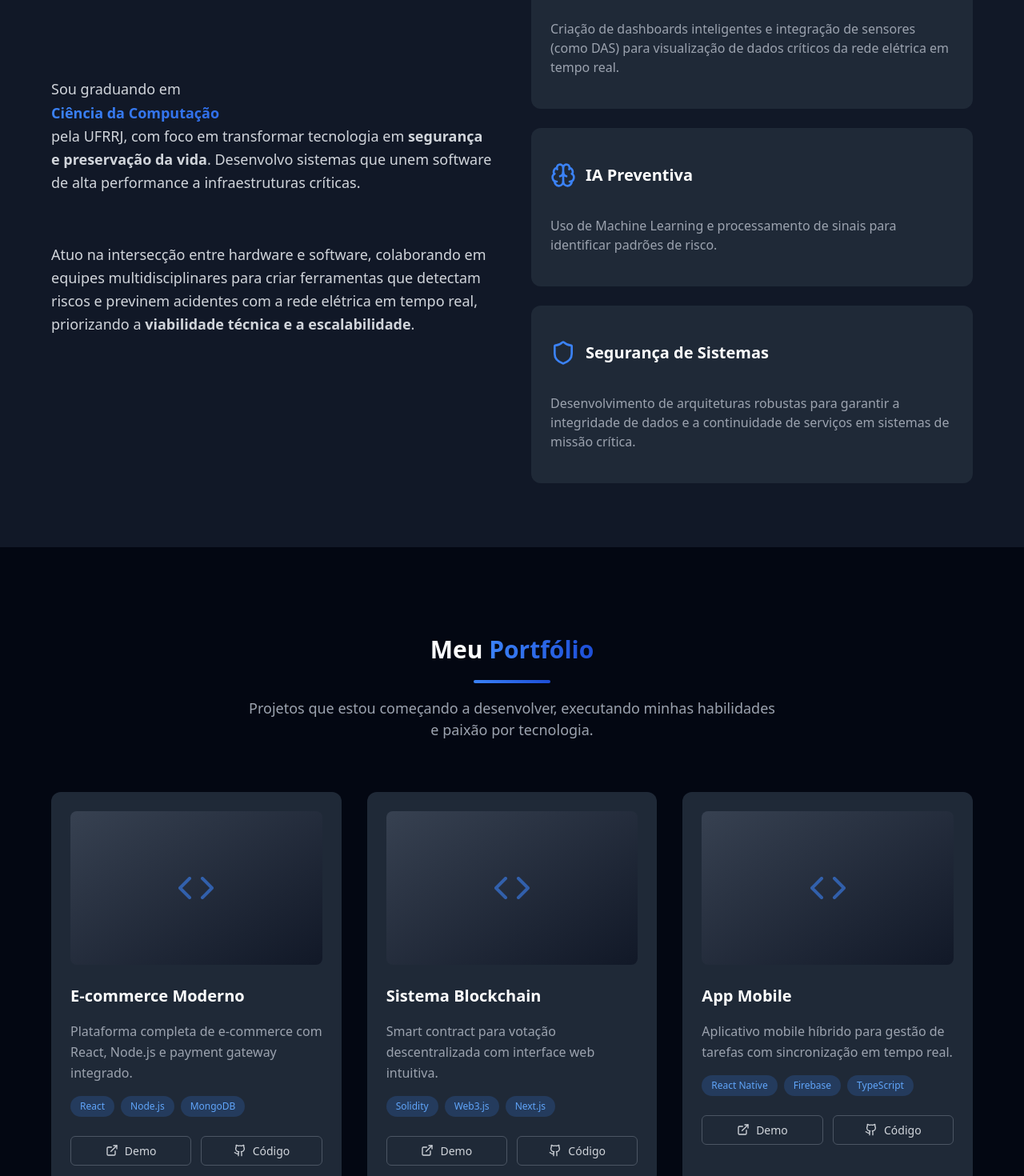
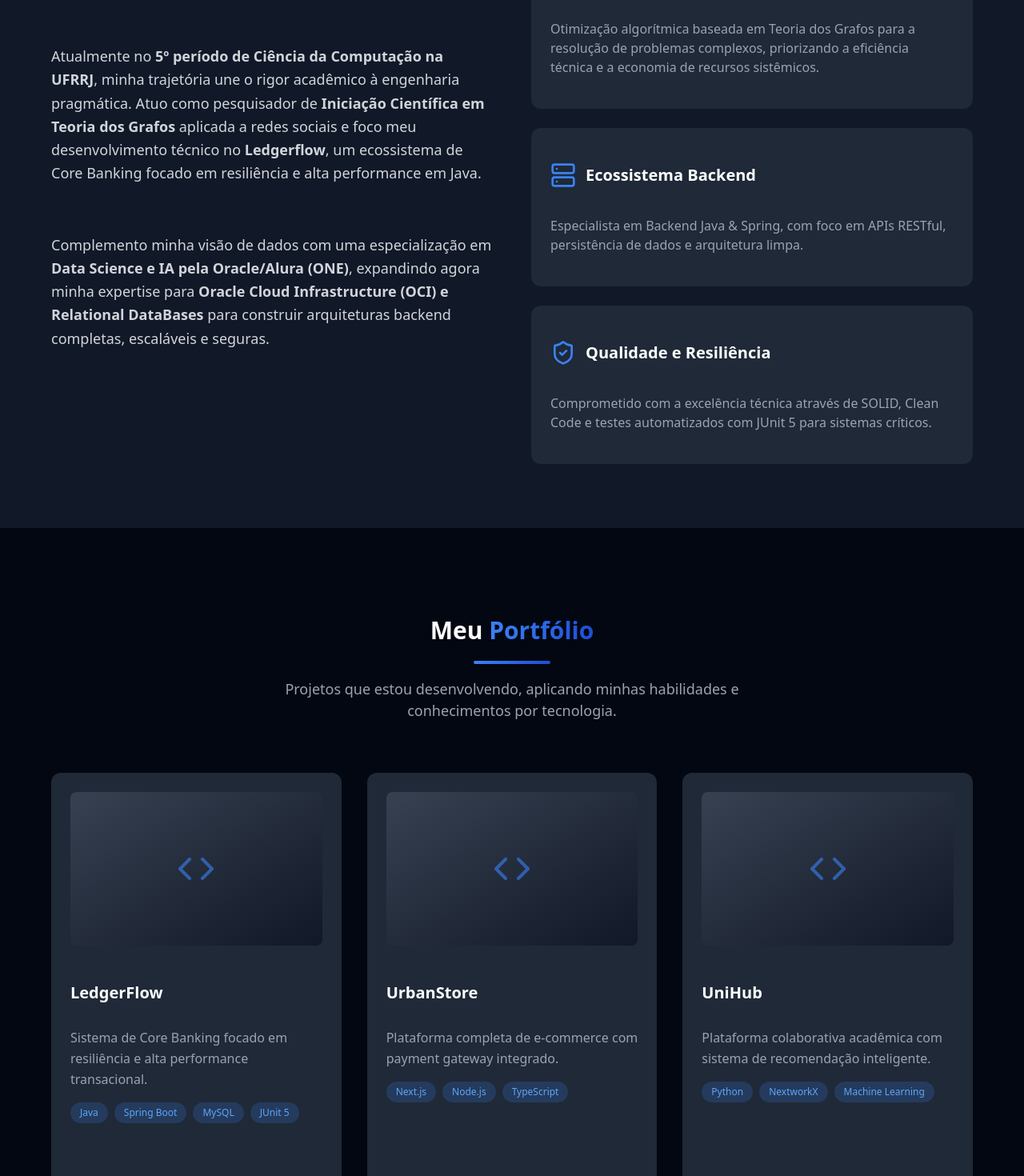
Before and after one commit to whois-machado/myportfolio, a React app: page / in a window 1280 px wide. Shown: the part 1120-2590 px from the top of the page at 80% size. Built offline with nearby package versions, Linux system fonts and the light colour scheme; the HTML template or start-up script is replaced by a standard one.

Commit message:
feat(ui): upgrade portfolio layout and tech showcase

```diff
--- a/src/App.jsx
+++ b/src/App.jsx
@@ -1,13 +1,27 @@
 import React, { useState, useEffect } from 'react';
-import { Mail, Github, Linkedin, ChevronDown, Menu, X, Code, Brain, Shield, ExternalLink } from 'lucide-react';
+import { Mail, Github, Linkedin, BookOpen, ChevronDown, Menu, X, Server, Code, Network, ShieldCheck, ExternalLink } from 'lucide-react';
 import styles from './Portfolio.module.css';
 
 
 function TechStackMarquee() {
-  // Linha 1: Focada em Web e Software
-  const techRow1 = ['JavaScript', 'TypeScript', 'Node.js', 'C++', 'Tailwind CSS', 'Docker'];
-  // Linha 2: Focada em IA, IoT e Dados (Projeto Energisa)
-  const techRow2 = ['Python', 'TensorFlow', 'IoT', 'Machine Learning', 'FastAPI', 'AWS'];
+  const techRow1 = ['Java', 'Spring Boot', 'REST APIs', 'JUnit 5', 'Docker'];
+  const techRow2 = ['JavaScript', 'Next.js', 'TypeScript', 'Node.js'];
+  const techRow3 = ['SOLID', 'Clean Code', 'Software Design'];
+  const techRow4 = ['Python', 'Machine Learning', 'NetworkX', 'ETL (Pandas)', 'AWS'];
+
+  // Função para renderizar a esteira com repetição tripla para evitar buracos
+  const renderMarquee = (items, reverse = false) => (
+    <div className={styles.marquee}>
+      <div className={`${styles.marqueeInner} ${reverse ? styles.marqueeReverse : ''}`}>
+        {/* Triplicamos os itens para garantir preenchimento total em qualquer resolução */}
+        {[...items, ...items, ...items].map((item, i) => (
+          <div key={i} className={styles.marqueeItem}>
+            <span className={styles.techDot}></span> {item}
+          </div>
+        ))}
+      </div>
+    </div>
+  );
 
   return (
     <section className={styles.techSection}>
@@ -17,31 +31,11 @@ function TechStackMarquee() {
         </h2>
       </div>
 
-      {/* Container com máscara de degradê nas bordas */}
       <div className={styles.marqueeContainer}>
-
-        {/* Esteira 1: Esquerda para Direita */}
-        <div className={styles.marquee}>
-          <div className={styles.marqueeInner}>
-            {[...techRow1, ...techRow1].map((item, i) => (
-              <div key={i} className={styles.marqueeItem}>
-                <span className={styles.techDot}></span> {item}
-              </div>
-            ))}
-          </div>
-        </div>
-
-        {/* Esteira 2: Direita para Esquerda (Reverse) */}
-        <div className={styles.marquee}>
-          <div className={`${styles.marqueeInner} ${styles.marqueeReverse}`}>
-            {[...techRow2, ...techRow2].map((item, i) => (
-              <div key={i} className={styles.marqueeItem}>
-                <span className={styles.techDot}></span> {item}
-              </div>
-            ))}
-          </div>
-        </div>
-
+        {renderMarquee(techRow1)}
+        {renderMarquee(techRow2, true)}
+        {renderMarquee(techRow3)}
+        {renderMarquee(techRow4, true)}
       </div>
     </section>
   );
@@ -184,8 +178,8 @@ export default function App() {
 
             <p className={styles.heroSubtitle}>
               <p className={styles.heroSubtitle}>
-                Estudante de Ciência da Computação pela UFRRJ, focado em desenvolver soluções de software para <strong>infraestruturas críticas</strong>. Especialista em unir <strong>IA e IoT</strong> para promover a <strong>segurança e a preservação da vida</strong> em ambientes de risco.
-</p>
+                Computer Science Student - UFRRJ | Software Engineer | Backend Java & Spring | REST APIs
+              </p>
             </p>
 
             <div className={styles.heroActions}>
@@ -221,46 +215,42 @@ export default function App() {
           <div className={styles.aboutContentGrid}>
             <div className={styles.textContainer}>
               <p className={styles.paragraph}>
-                Sou graduando em <strong className={styles.highlightText}>Ciência da Computação</strong> pela UFRRJ,
-                com foco em transformar tecnologia em <strong>segurança e preservação da vida</strong>.
-                Desenvolvo sistemas que unem software de alta performance a infraestruturas críticas.
+                Atualmente no <strong>5º período de Ciência da Computação na UFRRJ</strong>, minha trajetória une o rigor acadêmico à engenharia pragmática. Atuo como pesquisador de <strong>Iniciação Científica em Teoria dos Grafos</strong> aplicada a redes sociais e foco meu desenvolvimento técnico no <strong>Ledgerflow</strong>, um ecossistema de Core Banking focado em resiliência e alta performance em Java.
               </p>
 
               <p className={styles.paragraph}>
-                Atuo na intersecção entre hardware e software, colaborando em equipes multidisciplinares
-                para criar ferramentas que detectam riscos e previnem acidentes com a rede elétrica em tempo real,
-                priorizando a <strong>viabilidade técnica e a escalabilidade</strong>.
+                Complemento minha visão de dados com uma especialização em <strong>Data Science e IA pela Oracle/Alura (ONE)</strong>, expandindo agora minha expertise para <strong>Oracle Cloud Infrastructure (OCI) e Relational DataBases</strong> para construir arquiteturas backend completas, escaláveis e seguras.
               </p>
             </div>
 
             <div className={styles.skillsGrid}>
               <div className={styles.skillCard}>
                 <div className={styles.skillCardHeader}>
-                  <Code className={styles.skillCardIcon} />
-                  <h3 className={styles.skillCardTitle}>IoT & Monitoramento</h3>
+                  <Network className={styles.skillCardIcon} />
+                  <h3 className={styles.skillCardTitle}>Ciência & Algoritmos</h3>
                 </div>
                 <p className={styles.skillCardText}>
-                  Criação de dashboards inteligentes e integração de sensores (como DAS) para visualização de dados críticos da rede elétrica em tempo real.
+                  Otimização algorítmica baseada em Teoria dos Grafos para a resolução de problemas complexos, priorizando a eficiência técnica e a economia de recursos sistêmicos.
                 </p>
               </div>
 
               <div className={styles.skillCard}>
                 <div className={styles.skillCardHeader}>
-                  <Brain className={styles.skillCardIcon} />
-                  <h3 className={styles.skillCardTitle}>IA Preventiva</h3>
+                  <Server className={styles.skillCardIcon} />
+                  <h3 className={styles.skillCardTitle}>Ecossistema Backend</h3>
                 </div>
                 <p className={styles.skillCardText}>
-                  Uso de Machine Learning e processamento de sinais para identificar padrões de risco.
+                  Especialista em Backend Java & Spring, com foco em APIs RESTful, persistência de dados e arquitetura limpa.
                 </p>
               </div>
 
               <div className={styles.skillCard}>
                 <div className={styles.skillCardHeader}>
-                  <Shield className={styles.skillCardIcon} />
-                  <h3 className={styles.skillCardTitle}>Segurança de Sistemas</h3>
+                  <ShieldCheck className={styles.skillCardIcon} />
+                  <h3 className={styles.skillCardTitle}>Qualidade e Resiliência</h3>
                 </div>
                 <p className={styles.skillCardText}>
-                  Desenvolvimento de arquiteturas robustas para garantir a integridade de dados e a continuidade de serviços em sistemas de missão crítica.
+                  Comprometido com a excelência técnica através de SOLID, Clean Code e testes automatizados com JUnit 5 para sistemas críticos.
                 </p>
               </div>
             </div>
@@ -277,7 +267,7 @@ export default function App() {
             </h2>
             <div className={styles.titleUnderline}></div>
             <p className={styles.sectionSubtitle}>
-              Projetos que estou começando a desenvolver, executando minhas habilidades e paixão por tecnologia.
+              Projetos que estou desenvolvendo, aplicando minhas habilidades e conhecimentos por tecnologia.
             </p>
           </div>
 
@@ -285,35 +275,22 @@ export default function App() {
             {/* Project Card Template */}
             {[
               {
-                title: "E-commerce Moderno",
-                description: "Plataforma completa de e-commerce com React, Node.js e payment gateway integrado.",
-                tech: ["React", "Node.js", "MongoDB"]
+                title: "LedgerFlow",
+                description: "Sistema de Core Banking focado em resiliência e alta performance transacional.",
+                tech: ["Java", "Spring Boot", "MySQL", "JUnit 5"],
+                githubUrl: "https://github.com/whois-machado/LedgerFlow"
               },
               {
-                title: "Sistema Blockchain",
-                description: "Smart contract para votação descentralizada com interface web intuitiva.",
-                tech: ["Solidity", "Web3.js", "Next.js"]
+                title: "UrbanStore",
+                description: "Plataforma completa de e-commerce com payment gateway integrado.",
+                tech: ["Next.js", "Node.js", "TypeScript"]
               },
               {
-                title: "App Mobile",
-                description: "Aplicativo mobile híbrido para gestão de tarefas com sincronização em tempo real.",
-                tech: ["React Native", "Firebase", "TypeScript"]
+                title: "UniHub",
+                description: "Plataforma colaborativa acadêmica com sistema de recomendação inteligente.",
+                tech: ["Python", "NextworkX", "Machine Learning"]
               },
-              {
-                title: "VisionSafe AI",
-                description: "Modelo de visão computacional treinado para identificar a proximidade de risco entre máquinas pesadas (guindastes e escavadeiras) e redes elétricas em imagens de canteiros de obra.",
-                tech: ["Python", "OpenCV", "TensorFlow"]
-              },
-              {
-                title: "SafeGrid IoT Monitor",
-                description: "Protótipo de sistema sensorial para detecção de inclinação e vibrações anômalas em estruturas de utilidade pública, com alertas automáticos via protocolo MQTT.",
-                tech: ["C++", "MQTT", "Node.js"]
-              },
-              {
-                title: "Infrastructure OpsCenter",
-                description: "Plataforma distribuída para reporte geolocalizado de incidentes de infraestrutura, com arquitetura resiliente projetada para operar com baixa latência em situações críticas.",
-                tech: ["Go", "React", "PostgreSQL"]
-              }
+
             ].map((project, index) => (
               <div
                 key={index}
@@ -331,6 +308,7 @@ export default function App() {
                   {project.description}
                 </p>
 
+                <div className={styles.cardFooter}>
                 <div className={styles.projectTechTagsContainer}>
                   {project.tech.map((tech, techIndex) => (
                     <span
@@ -339,15 +317,15 @@ export default function App() {
                     </span>
                   ))}
                 </div>
+                </div>
 
                 <div className={styles.projectActions}>
-                  <button className={styles.projectButton}>
-                    <ExternalLink className={styles.buttonIcon}/>
-                    <span>Demo</span>
-                  </button>
-                  <button className={styles.projectButton}>
+                  <button
+                    className={styles.projectButton}
+                    onClick={() => project.githubUrl !== "#" && window.open(project.githubUrl, "_blank")}
+                  >
                     <Github className={styles.buttonIcon}/>
-                    Código
+                    Repositório
                   </button>
                 </div>
               </div>
@@ -401,6 +379,14 @@ export default function App() {
                 <h3 className={styles.contactCardTitle}>Linkedin</h3>
                 <p className={styles.contactCardText}>/in/gabrielmachadodecarvalho  </p>
               </a>
+
+              <a href="https://dev.to/whoismachado" target="_blank" rel="noopener noreferrer" className={styles.contactCard}>
+                <div className={styles.contactCardIconWrapper} style={{backgroundColor: '#000000'}}>
+                  <BookOpen className={styles.contactCardIcon} />
+                </div>
+                <h3 className={styles.contactCardTitle}>Dev.to</h3>
+                <p className={styles.contactCardText}>Artigos Técnicos</p>
+              </a>
             </div>
           </div>
 
--- a/src/Portfolio.module.css
+++ b/src/Portfolio.module.css
@@ -260,6 +260,10 @@
   border-radius: 0.75rem;
   padding: 1.5rem;
   transition: all 0.3s;
+
+  display: flex;
+  flex-direction: column;
+  height: 100%;
 }
 .projectCard:hover {
   background-color: #374151; /* hover:bg-gray-750 */
@@ -438,15 +442,18 @@
 .projectActions {
   display: flex;
   gap: 0.75rem;
-  margin-top: auto; /* Empurra os botões para a base do card */
+  margin-top: auto;
+  justify-content:center;/* Empurra os botões para a base do card */
 }
 
 .projectButton {
-  flex: 1;
+  width: fit-content;
+  min-width: 140px;
+  padding: 0.5rem 1.25rem;
+
   border: 1px solid #4b5563;
   color: #d1d5db;
   background-color: transparent;
-  padding: 0.5rem 0.75rem;
   border-radius: 6px;
   cursor: pointer;
   font-size: 0.875rem;
@@ -605,35 +612,54 @@
 /* --- Estilos da Seção Contato --- */
 
 .contactContainer {
-  max-width: 56rem; /* max-w-4xl */
+  /* Aumentado de 56rem para 1200px para acomodar os 4 cards lado a lado */
+  max-width: 1200px;
   margin-left: auto;
   margin-right: auto;
-  padding-left: 1rem;
-  padding-right: 1rem;
+  padding-left: 1.5rem;
+  padding-right: 1.5rem;
   text-align: center;
 }
 
 .contactInfoBox {
-  background-color: #1f2937; /* bg-gray-800 */
-  border-radius: 1rem; /* rounded-2xl */
-  padding: 2rem; /* p-8 */
-  margin-bottom: 3rem; /* mb-12 */
+  background-color: #1f2937; /* Mantém o padrão do site */
+  border-radius: 1rem;
+  padding: 3rem 2rem; /* Aumentei levemente o padding vertical */
+  margin-bottom: 3rem;
+  /* Dica: Use uma borda fina para remeter ao seu LinkedIn */
+  border: 1px solid rgba(255, 255, 255, 0.05);
 }
 
 .contactInfoGrid {
-  display: grid;
-  gap: 2rem; /* gap-8 */
+  display: flex;
+  flex-direction: row;
+  justify-content: center;
+  align-items: stretch;
+  gap: 24px; /* Espaço entre os cards */
+  width: 100%;
+  flex-wrap: nowrap; /* Impede a quebra de linha em telas de desktop */
+}
+
+/* Ajuste responsivo para celulares */
+@media (max-width: 900px) {
+  .contactInfoGrid {
+    flex-wrap: wrap; /* No celular ele volta a quebrar para não espremer */
+  }
 }
 
 .contactCard {
+  flex: 1;
+  min-width: 200px; /* Reduzi levemente o mínimo para garantir o encaixe */
+  max-width: 280px;
   display: flex;
   flex-direction: column;
   align-items: center;
-  padding: 1.5rem; /* p-6 */
-  background-color: #374151; /* bg-gray-700 */
-  border-radius: 0.75rem; /* rounded-xl */
-  text-decoration: none;
-  transition: all 0.3s;
+  text-align: center;
+  background-color: rgba(255, 255, 255, 0.02); /* Leve fundo para destacar do box */
+  border: 1px solid rgba(255, 255, 255, 0.1);
+  border-radius: 12px;
+  padding: 32px 20px;
+  transition: all 0.3s ease;
 }
 .contactCard:hover {
   background-color: #4b5563; /* hover:bg-gray-600 */
@@ -714,62 +740,61 @@
   padding: 6rem 0;
   background-color: #030712;
   border-top: 1px solid rgba(255, 255, 255, 0.05);
+  overflow: hidden; /* Garante que nada saia da seção principal */
 }
 
-/* Cria o efeito de "sumir" nas pontas */
 .marqueeContainer {
-  position: relative;
-  width: 100%;
   display: flex;
   flex-direction: column;
-  gap: 1.5rem;
-  overflow: hidden;
-  /* Máscara gradiente para as bordas */
+  gap: 2rem;
+  position: relative;
+  /* A máscara esconde as bordas para o efeito de fade */
+  -webkit-mask-image: linear-gradient(to right, transparent, black 15%, black 85%, transparent);
   mask-image: linear-gradient(to right, transparent, black 15%, black 85%, transparent);
-  -webkit-mask-image: linear-gradient(to right, transparent, black 15%, black 85%, transparent);
 }
 
 .marquee {
   display: flex;
-  user-select: none;
-  gap: 2rem;
+  width: 100%;
+  overflow: visible; /* Essencial para o hover não cortar o item */
 }
 
 .marqueeInner {
   display: flex;
-  flex-shrink: 0;
   align-items: center;
-  justify-content: space-around;
   gap: 2rem;
-  min-width: 100%;
-  animation: scrollLeft 30s linear infinite;
+  width: max-content;
+  animation: scrollLeft 40s linear infinite;
+  padding: 10px 0; /* Respiro para o efeito de flutuar (translateY) no hover */
 }
 
-/* Segunda linha indo para o lado oposto */
 .marqueeReverse {
-  animation: scrollRight 30s linear infinite;
+  animation: scrollRight 40s linear infinite;
 }
 
 .marqueeItem {
   display: flex;
   align-items: center;
   gap: 0.75rem;
-  font-size: 1.25rem;
+  font-size: 1.15rem;
   font-weight: 600;
   color: #94a3b8;
-  background-color: rgba(31, 41, 55, 0.5); /* Fundo sutil para cada item */
+  background-color: rgba(31, 41, 55, 0.5);
   padding: 0.75rem 1.5rem;
   border-radius: 9999px;
   border: 1px solid rgba(59, 130, 246, 0.1);
   white-space: nowrap;
   transition: all 0.3s ease;
+  cursor: default;
 }
 
 .marqueeItem:hover {
   color: #3b82f6;
   border-color: #3b82f6;
   background-color: rgba(59, 130, 246, 0.1);
-  transform: translateY(-2px);
+  transform: translateY(-5px); /* Flutua sem ser cortado agora */
+  box-shadow: 0 4px 20px rgba(59, 130, 246, 0.2);
+  z-index: 10; /* Garante que fique acima dos outros itens no hover */
 }
 
 .techDot {
@@ -780,18 +805,13 @@
   box-shadow: 0 0 10px #3b82f6;
 }
 
-/* Animações */
+/* Animações ajustadas para repetição tripla (-33.33%) */
 @keyframes scrollLeft {
   from { transform: translateX(0); }
-  to { transform: translateX(-50%); }
+  to { transform: translateX(-33.333%); }
 }
 
 @keyframes scrollRight {
-  from { transform: translateX(-50%); }
+  from { transform: translateX(-33.333%); }
   to { transform: translateX(0); }
 }
-
-/* Pausar ao passar o mouse para facilitar a leitura */
-.marqueeContainer:hover .marqueeInner {
-  animation-play-state: paused;
-}
```
